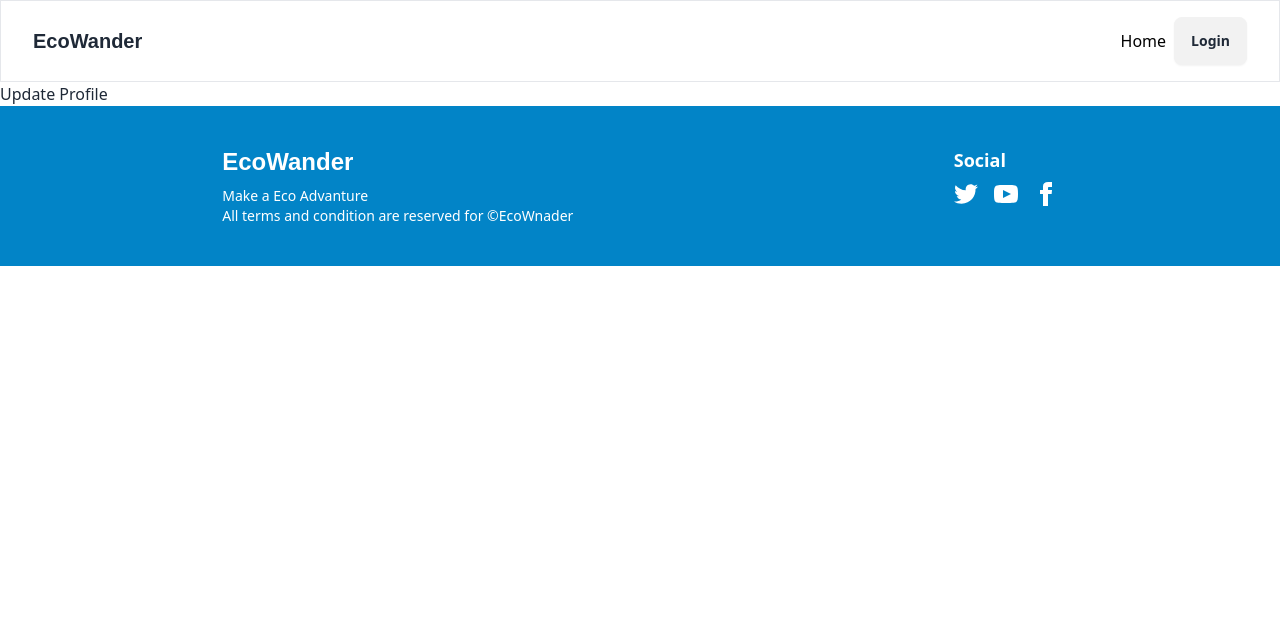
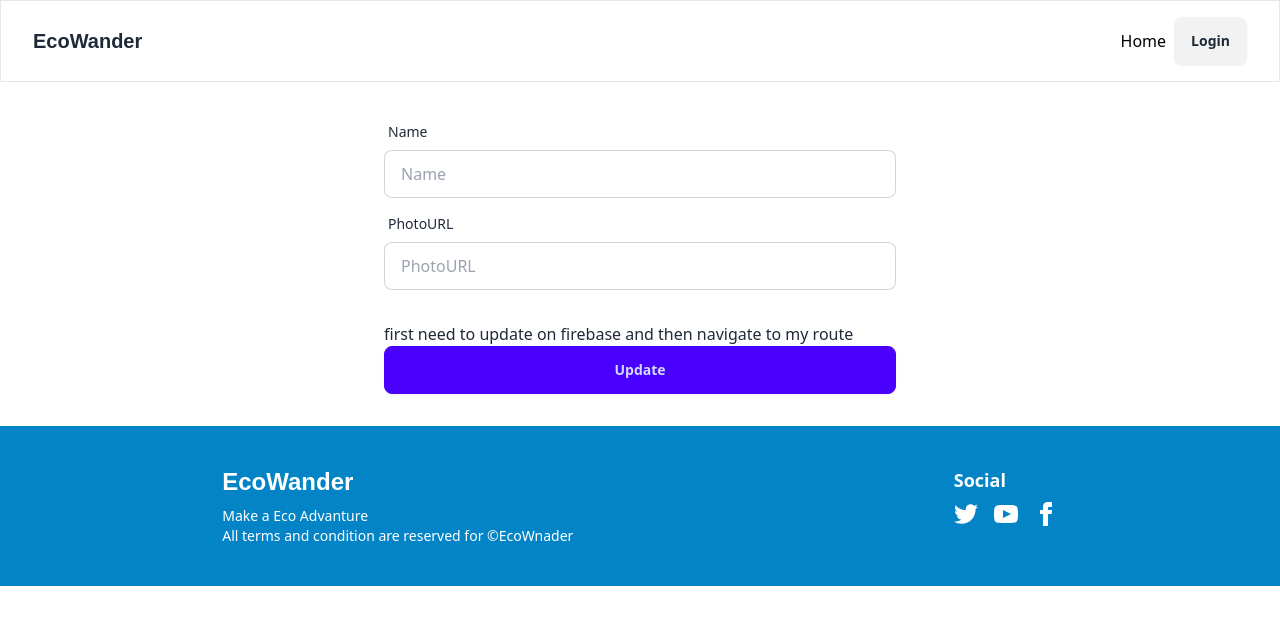
Before and after one commit to Rupon100/EcoWander, a React (Vite) app: page /update-profile in a window 1280 px wide. Shown: the top 624 px of the page. Built offline with nearby package versions, Linux system fonts and the light colour scheme; no server answers; a web font is replaced by a local one.

Commit message:
update profile design

```diff
--- /dev/null
+++ b/src/Components/Title.jsx
@@ -0,0 +1,44 @@
+import { useEffect } from "react";
+import { useLocation } from "react-router-dom";
+
+const Title = () => {
+
+    const location = useLocation();
+
+    useEffect(() => {
+        const path = location.pathname;
+
+        if(location.pathname.startsWith('/experiences/')) {
+            const cardDetail = path.split('/')[2];
+            document.title = `Experiance ${cardDetail} | EcoWander`;
+        }else {
+
+
+                switch(location.pathname) {
+                    case '/':
+                        document.title = 'Home | EcoWander';
+                        break;
+                    case '/profile':
+                        document.title = 'Profile | EcoWander';
+                        break;
+                    case '/update-profile':
+                        document.title = 'Update Profile | WcoWander';
+                        break;
+                    case '/login':
+                        document.title = 'Login | EcoWander';
+                        break;
+                    case '/register':
+                        document.title = 'Register | EcoWander';
+                        break;
+                    default:
+                        document.title = 'EcoWander';
+                        break
+
+                    }
+        }
+    }, [location])
+
+    return null;
+};
+
+export default Title;
--- a/src/Components/UpdateProfile.jsx
+++ b/src/Components/UpdateProfile.jsx
@@ -2,8 +2,25 @@ import React from 'react';
 
 const UpdateProfile = () => {
     return (
-        <div>
-            Update Profile
+        <div className='flex justify-center items-center'>
+            <form className="card-body max-w-xl">
+                <div className="form-control">
+                  <label className="label">
+                    <span className="label-text">Name</span>
+                  </label>
+                  <input type="text" name='name' placeholder="Name" className="input input-bordered" required />
+                </div>
+                <div className="form-control">
+                  <label className="label">
+                    <span className="label-text">PhotoURL</span>
+                  </label>
+                  <input type="text" name='photo' placeholder="PhotoURL" className="input input-bordered" required />
+                </div>
+                <div className="form-control mt-6">
+                   first need to update on firebase and then navigate to my route
+                  <button className="btn btn-primary">Update</button>
+                </div>
+            </form>
         </div>
     );
 };
--- a/src/MainLayout/MainLayout.jsx
+++ b/src/MainLayout/MainLayout.jsx
@@ -1,12 +1,14 @@
 import { Outlet } from "react-router-dom";
 import Footer from "../Components/Footer";
 import Header from "../Components/Header";
+import Title from "../Components/Title";
 
 
 
 const MainLayout = () => {
     return (
         <div>
+            <Title></Title>
             <nav>
                 <Header></Header>
             </nav>
--- /dev/null
+++ b/src/Pages/ForgetPass.jsx
@@ -0,0 +1,11 @@
+import React from 'react';
+
+const ForgetPass = () => {
+    return (
+        <div>
+            forget pass?
+        </div>
+    );
+};
+
+export default ForgetPass;
--- a/src/Router/router.jsx
+++ b/src/Router/router.jsx
@@ -17,6 +17,7 @@ const router = createBrowserRouter([
             {
                 path: '',
                 element: <Home></Home>
+
             },
             {
                 path: '/update-profile',
```
